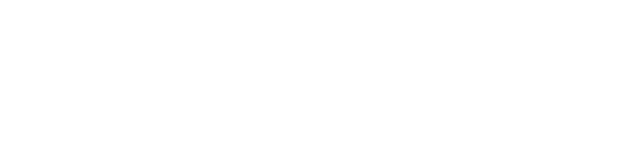
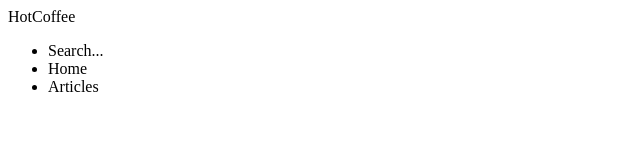
Before and after one commit to BatanAndrei/BlogHomePage, a plain HTML site: page index.html in a window 1280 px wide. Shown: the whole page, without its empty margins (0-640 px from the left). Drawn offline with Linux system fonts and the light colour scheme.

Commit message:
initial commit

```diff
--- a/index.html
+++ b/index.html
@@ -7,6 +7,19 @@
     <title>BlogHomePage</title>
 </head>
 <body>
-
+    <header>
+        <nav>
+            <div>
+                <span>HotCoffee</span>
+            </div>
+            <div>
+                <ul>
+                    <li>Search...</li>
+                    <li>Home</li>
+                    <li>Articles</li>
+                </ul>
+            </div>
+        </nav>
+    </header>
 </body>
 </html>
```
Also changed, not shown: style.css (added).
